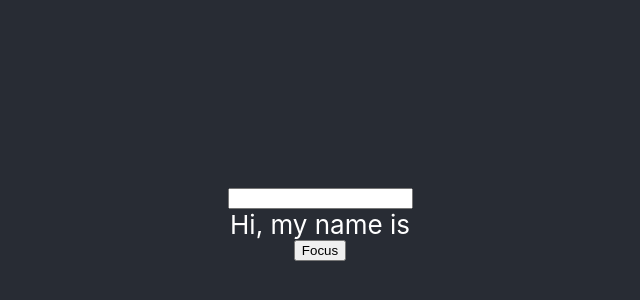
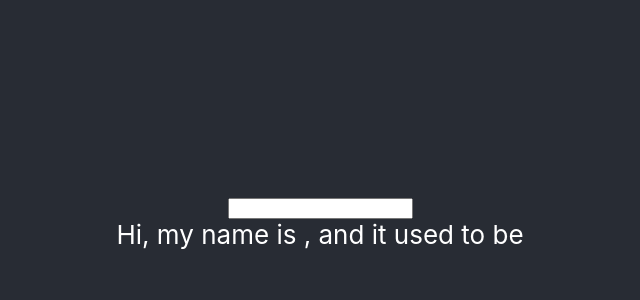
Before and after one commit to ikromshi/React-Advanced-Concepts, a React (Create React App) app: page / in a window 1280 px wide. Shown: the part 176-476 px from the top of the page, without its empty margins (320-960 px from the left). Built offline with nearby package versions, Linux system fonts and the light colour scheme.

Commit message:
saving the previous state value with useState

```diff
--- a/src/App.tsx
+++ b/src/App.tsx
@@ -3,18 +3,17 @@ import { ChangeEvent, FormEvent, useState, useEffect, useRef } from 'react';
 
 function App() {
   const [name, setName] = useState<string>("");
-  const inputRef = useRef<HTMLInputElement>(null);
+  const prevStateValue = useRef<string>("");
 
-  const focus = () => {
-    inputRef.current?.focus()
-  }
+  useEffect(() => {
+    prevStateValue.current = name;
+  }, [name])
 
   return (
     <div className="app">
       <header className="App-header">
-        <input ref={inputRef} value={name} onChange={e => setName(e.target.value)}/>
-        <div>Hi, my name is {name}</div>
-        <button onClick={focus}>Focus</button>
+        <input value={name} onChange={e => setName(e.target.value)}/>
+        <div>Hi, my name is {name}, and it used to be {prevStateValue.current}</div>
       </header>
     </div>
   )
```
